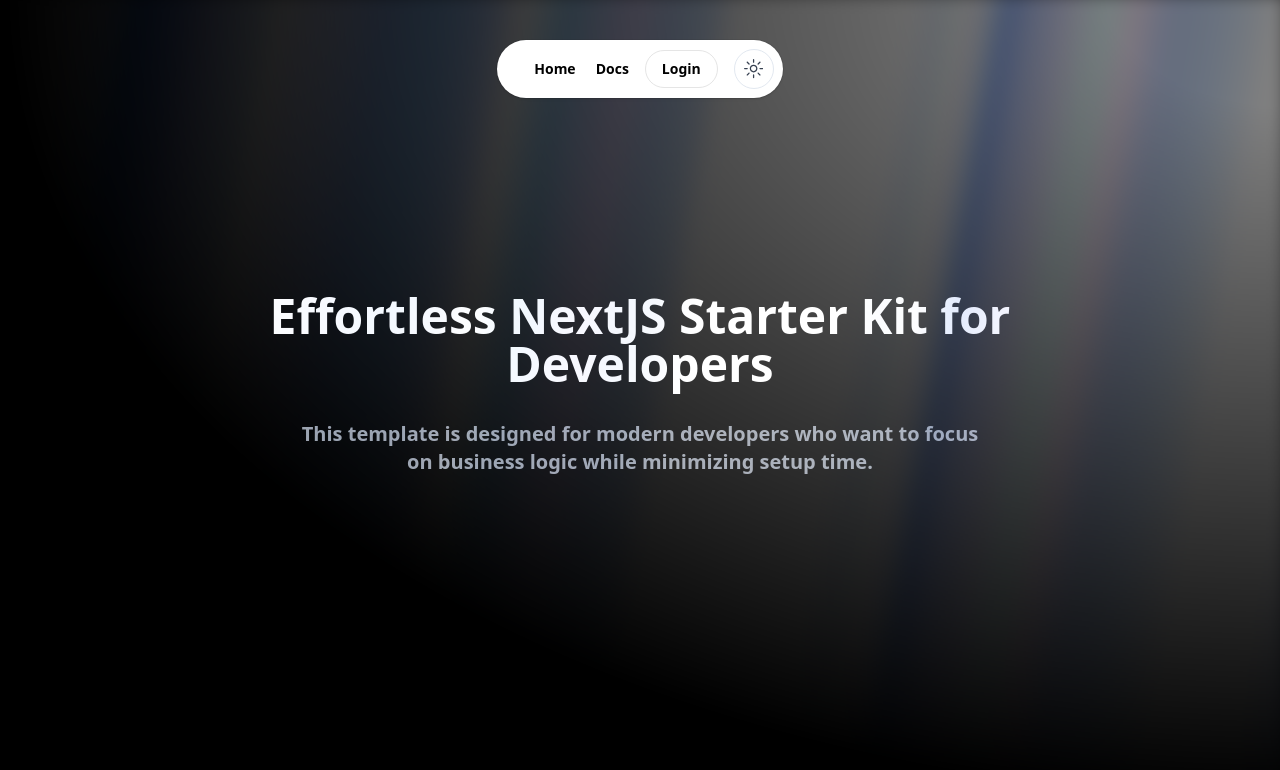
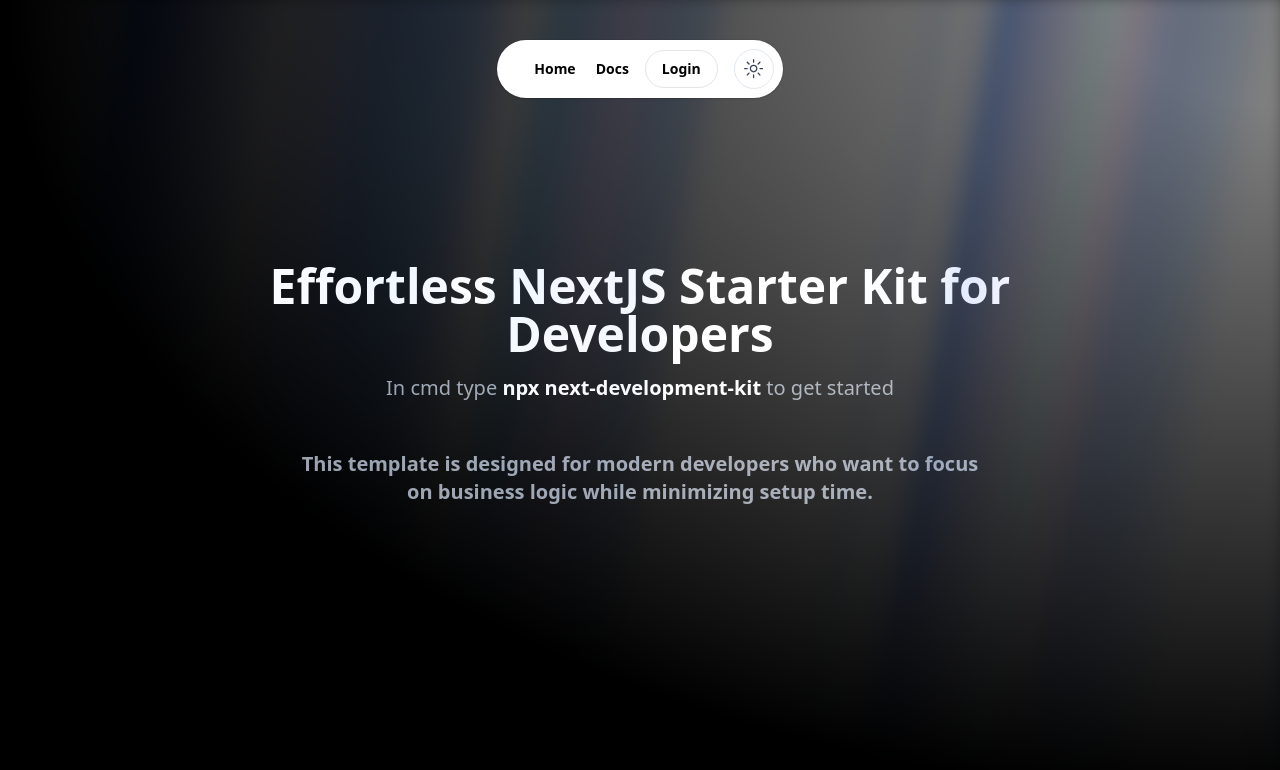
Before and after one commit to PatelYash7/nextjs-development-kit, a Next.js app: page / in a window 1280 px wide. Shown: the top 770 px of the page. Built offline with nearby package versions, Linux system fonts and the light colour scheme; no server answers.

Commit message:
Updated the landing page.

```diff
--- a/package.json
+++ b/package.json
@@ -4,7 +4,7 @@
 	"private": false,
 	"scripts": {
 		"dev": "next dev",
-		"build": "next build",
+		"build": "npx prisma generate && next build",
 		"start": "next start",
 		"lint": "next lint",
 		"format": "prettier . --write",
--- a/src/app/page.tsx
+++ b/src/app/page.tsx
@@ -22,6 +22,7 @@
 				<div className='text-3xl md:text-5xl font-bold dark:text-white text-center'>
 					Effortless NextJS Starter Kit for Developers
 				</div>
+				<div className='py-4 text-xl text-gray-400 dark:text-gray-400'>In cmd type <span className='text-white font-bold'> npx next-development-kit </span>to get started</div>
 				<p className='text-xl md:text-xl px-24 py-8 font-semibold dark:text-gray-400 text-gray-400  text-center'>
 					This template is designed for modern developers who want to focus on
 					business logic while minimizing setup time.
```
